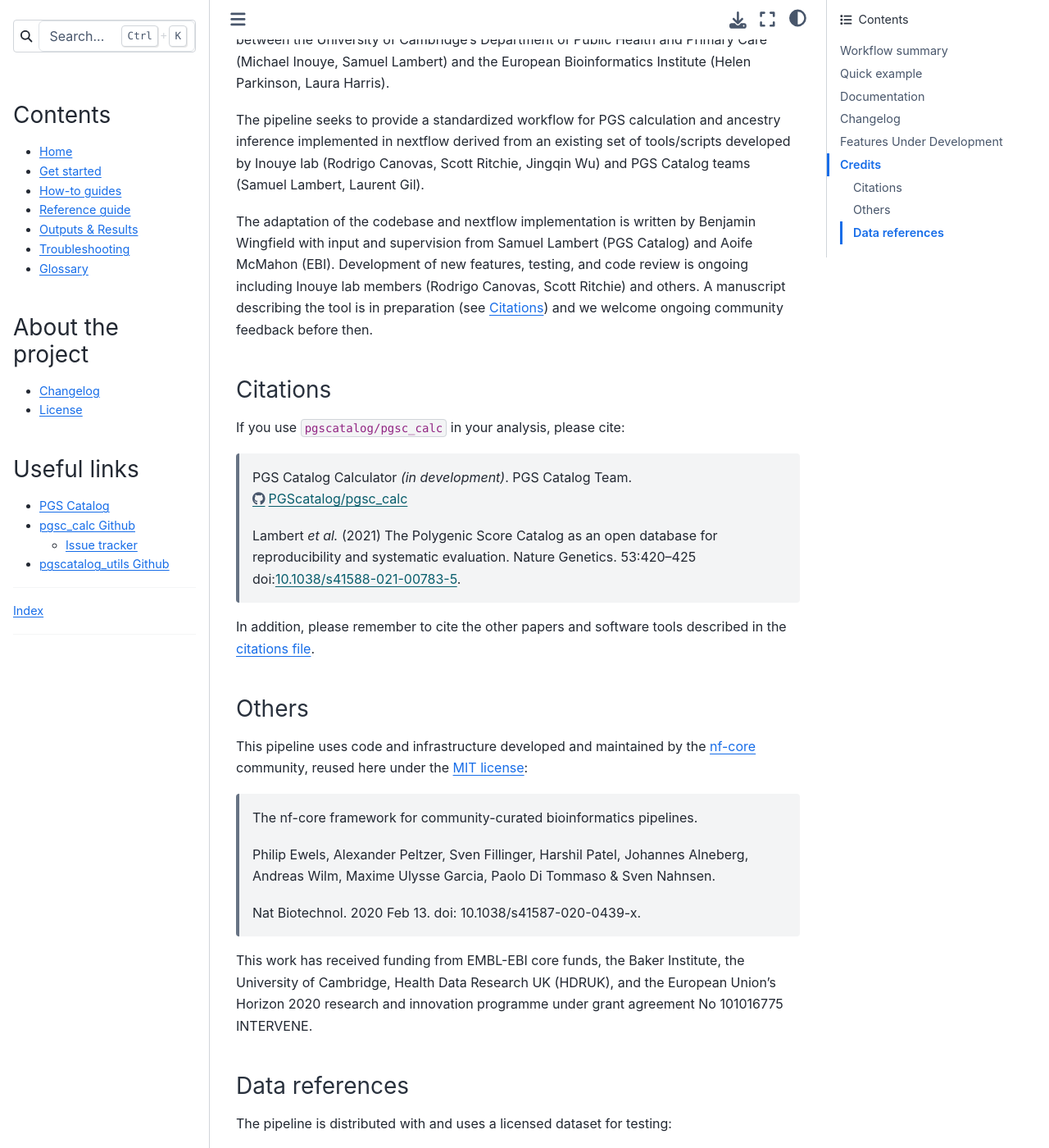
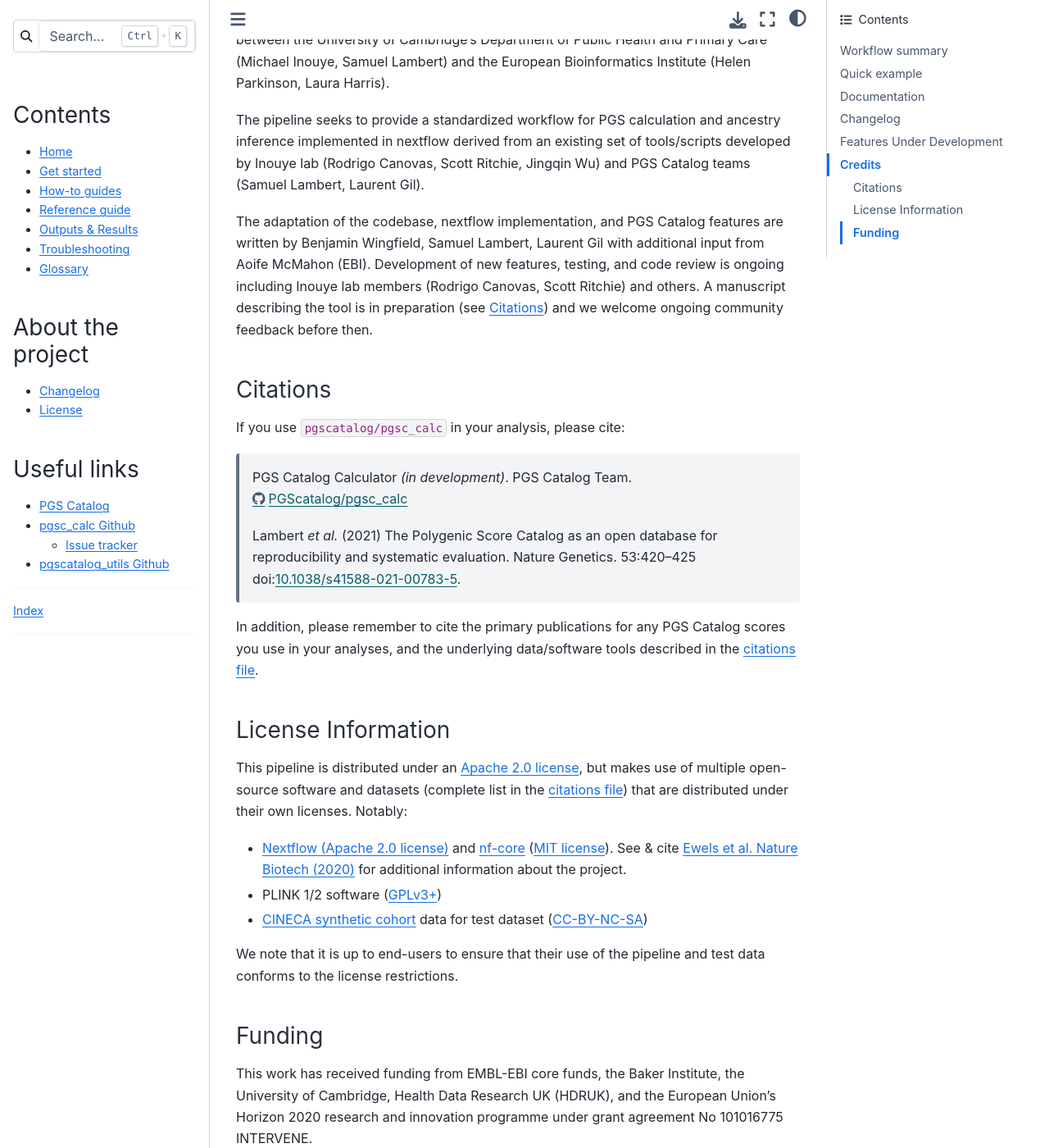
Before and after one commit to PGScatalog/pgsc_calc, a Sphinx documentation site: the page built from docs/index.rst, in a window 1280 px wide and 1400 px high, scrolled down 2611 px. Shown: the whole window at 82% size. Built offline with Sphinx 7.4.7 and the Sphinx Book theme 1.1.4, drawn with Linux system fonts in a browser that asks for light colours; some of the changed text lies outside the part shown.

Commit message:
Clairifying license and credits text

```diff
--- a/docs/index.rst
+++ b/docs/index.rst
@@ -128,9 +128,9 @@ ancestry inference implemented in nextflow derived from an existing set of
 tools/scripts developed by Inouye lab (Rodrigo Canovas, Scott Ritchie, Jingqin
 Wu) and PGS Catalog teams (Samuel Lambert, Laurent Gil).
 
-The adaptation of the codebase and nextflow implementation is written by
-Benjamin Wingfield with input and supervision from Samuel Lambert (PGS Catalog)
-and Aoife McMahon (EBI). Development of new features, testing, and code review
+The adaptation of the codebase, nextflow implementation, and PGS Catalog features
+are written by Benjamin Wingfield, Samuel Lambert, Laurent Gil with additional input
+from Aoife McMahon (EBI). Development of new features, testing, and code review
 is ongoing including Inouye lab members (Rodrigo Canovas, Scott Ritchie) and others. A
 manuscript describing the tool is in preparation (see `Citations <Citations_>`_) and we
 welcome ongoing community feedback before then.
@@ -147,42 +147,39 @@ If you use ``pgscatalog/pgsc_calc`` in your analysis, please cite:
     reproducibility and systematic evaluation.  Nature Genetics. 53:420–425
     doi:`10.1038/s41588-021-00783-5`_.
 
-In addition, please remember to cite the other papers and software tools described in the `citations file`_.
+In addition, please remember to cite the primary publications for any PGS Catalog scores
+you use in your analyses, and the underlying data/software tools described in the `citations file`_.
 
 .. _citations file: https://github.com/PGScatalog/pgsc_calc/blob/master/CITATIONS.md
 .. _10.1038/s41588-021-00783-5: https://doi.org/10.1038/s41588-021-00783-5
 
 
-Others
-~~~~~~
+License Information
+~~~~~~~~~~~~~~~~~~~
 
-This pipeline uses code and infrastructure developed and maintained by the
-`nf-core`_ community, reused here under the `MIT license`_:
+This pipeline is distributed  under an `Apache 2.0 license`_, but makes use of
+multiple open-source software and datasets (complete list in the `citations file`_)
+that are distributed under their own licenses. Notably:
 
-    The nf-core framework for community-curated bioinformatics pipelines.
+- `Nextflow (Apache 2.0 license)`_ and `nf-core`_ (`MIT license`_). See & cite
+  `Ewels et al. Nature Biotech (2020)`_ for additional information about the project.
+- PLINK 1/2 software (`GPLv3+`_)
+- `CINECA synthetic cohort <https://doi.org/10.5281/zenodo.5082689>`_ data for test dataset (`CC-BY-NC-SA <https://creativecommons.org/licenses/by-nc-sa/4.0/>`_)
 
-    Philip Ewels, Alexander Peltzer, Sven Fillinger, Harshil Patel, Johannes
-    Alneberg, Andreas Wilm, Maxime Ulysse Garcia, Paolo Di Tommaso & Sven
-    Nahnsen.
+We note that it is up to end-users to ensure that their use of the pipeline
+and test data conforms to the license restrictions.
 
-    Nat Biotechnol. 2020 Feb 13. doi: 10.1038/s41587-020-0439-x.
+.. _GPLv3+: https://www.cog-genomics.org/plink/2.0/dev
+.. _Nextflow (Apache 2.0 license): https://github.com/nextflow-io/nextflow/blob/master/COPYING
+.. _MIT license: https://github.com/nf-core/tools/blob/master/LICENSE
+.. _nf-core: https://nf-co.re
+.. _Apache 2.0 license: https://github.com/PGScatalog/pgsc_calc/blob/master/LICENSE
+.. _Ewels et al. Nature Biotech (2020): https://doi.org/10.1038/s41587-020-0439-x
+
+Funding
+~~~~~~~
 
 This work has received funding from EMBL-EBI core funds, the Baker Institute,
 the University of Cambridge, Health Data Research UK (HDRUK), and the European
 Union’s Horizon 2020 research and innovation programme under grant agreement No
 101016775 INTERVENE.
-
-.. _MIT license: https://github.com/nf-core/tools/blob/master/LICENSE
-.. _nf-core: https://nf-co.re
-
-
-Data references
-~~~~~~~~~~~~~~~
-
-The pipeline is distributed with and uses a licensed dataset for testing:
-
-- `CC-BY-NC-SA <https://creativecommons.org/licenses/by-nc-sa/4.0/>`_: `CINECA synthetic cohort Europe CH SIB <https://doi.org/10.5281/zenodo.5082689>`_
-
-A subset of variants was sampled from the original CINECA synthetic European
-cohort to create the test dataset. It's up to end-users to ensure that their use
-of test data conforms to the license restrictions.
--- a/docs/license.rst
+++ b/docs/license.rst
@@ -1,4 +1,6 @@
 :orphan:
+
+.. _license:
 
 License
 -------
```
Also changed, not shown: README.md (+9 -14 lines), 1 other file.
